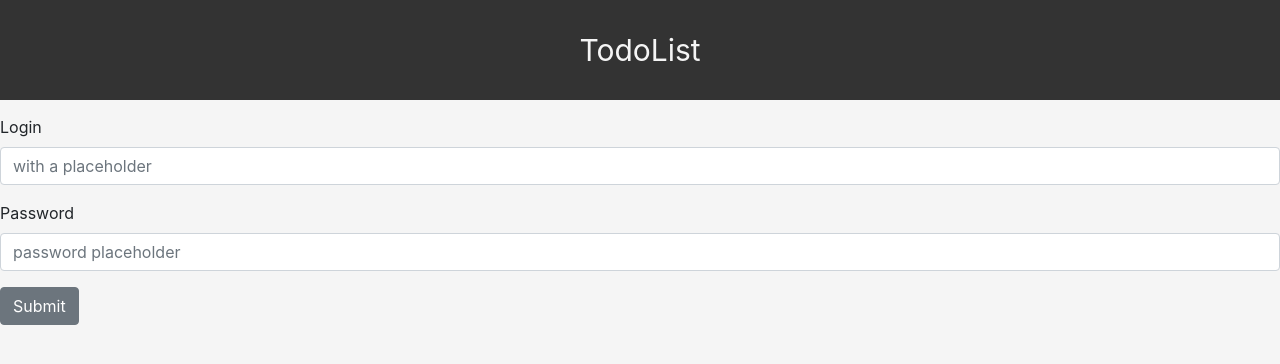
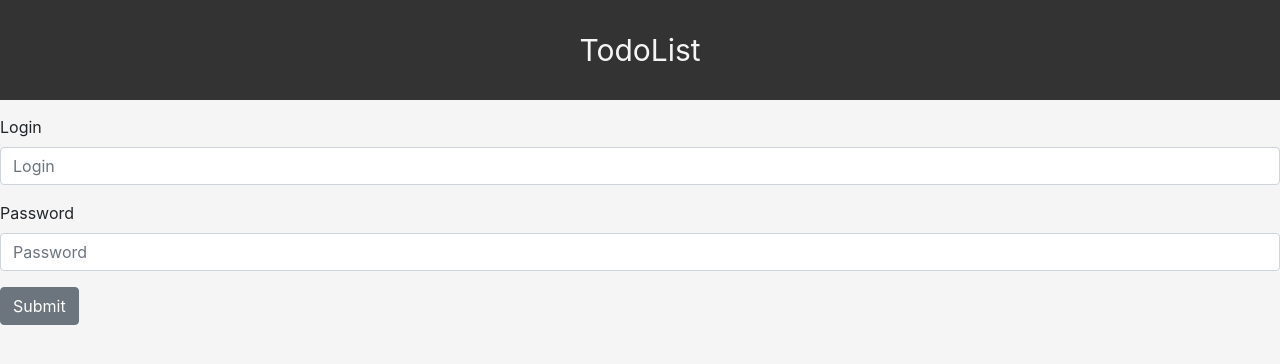
Before and after one commit to fwelpe/todolist, a React (Create React App) app: page / in a window 1280 px wide. Shown: the top 364 px of the page. Built offline with nearby package versions, Linux system fonts and the light colour scheme.

Commit message:
auth almost added // working

```diff
--- a/src/App.js
+++ b/src/App.js
@@ -1,30 +1,26 @@
-import React from 'react';
+import React, { useState } from 'react';
 import App from './App_authorized';
-import { Button, Form, FormGroup, Label, Input } from 'reactstrap';
 import Header from './Header.js';
+import Login from './Login';
 
 import "react-datepicker/dist/react-datepicker.css";
 import './css/bootstrap.css';
 
 export default () => {
+	const [token, setTokenHook] = useState(localStorage.getItem('token'));
+	const [authorizedStatus, setAuthorized] = useState(200);
 
+	const setToken = (tkn) => {
+		localStorage.setItem('token', tkn);
+		setTokenHook(tkn);
+	}
 
 	return (
 		<div>
 			<Header />
-			<div id="login">
-				<Form>
-					<FormGroup>
-						<Label for="exampleEmail">Login</Label>
-						<Input type="email" name="email" id="exampleEmail" placeholder="with a placeholder" />
-					</FormGroup>
-					<FormGroup>
-						<Label for="examplePassword">Password</Label>
-						<Input type="password" name="password" id="examplePassword" placeholder="password placeholder" />
-					</FormGroup>
-					<Button>Submit</Button>
-				</Form>
-			</div>
+			{(authorizedStatus === 200 && token) ?
+				<App token={token} setAuthorized={setAuthorized} /> :
+				<Login setToken={setToken} setAuthorized={setAuthorized} />}
 		</div>
 	)
 }
--- a/src/App_authorized.js
+++ b/src/App_authorized.js
@@ -5,14 +5,13 @@ import { faCalendarAlt, faList } from '@fortawesome/free-solid-svg-icons';
 
 import "react-datepicker/dist/react-datepicker.css";
 import './css/bootstrap.css';
-import Header from './Header.js';
 import Todo from './Todo.js'
 import Calendar from './Calendar';
 
-const App = () => {
-	const [mainView, setMainView] = useState(<Todo />);
+const App = (props) => {
+	const [mainView, setMainView] = useState(<Todo {...props} />);
 
-	const setTodo = () => setMainView(<Todo />);
+	const setTodo = () => setMainView(<Todo {...props} />);
 
 	const setCalendar = () => setMainView(
 		<Calendar setMainView={setMainView} />
@@ -20,7 +19,6 @@ const App = () => {
 
 	return (
 		<div>
-			<Header />
 			<div className="mainBtns">
 				<Button onClick={setTodo}><FontAwesomeIcon icon={faList} /></Button>
 				<Button onClick={setCalendar}><FontAwesomeIcon icon={faCalendarAlt} /></Button>
--- /dev/null
+++ b/src/Login.js
@@ -0,0 +1,60 @@
+import React, { useState } from 'react';
+import { Button, Form, FormGroup, Label, Input } from 'reactstrap';
+
+export default (props) => {
+	const [user, setUser] = useState('');
+	const handleChangeUser = (event) => setUser(event.target.value)
+	const [psw, setPsw] = useState('');
+	const handleChangePsw = (event) => setPsw(event.target.value)
+	const [invalidInput, setInvalidInput] = useState(false);
+	const [btnClr, setBtnClr] = useState('secondary')
+
+	const sbmt = (event) => {
+		event.preventDefault();
+		fetch('http://localhost:3001/login', {
+			headers: {
+				"Content-Type": "application/json"
+			},
+			method: "POST",
+			body: JSON.stringify({ username: user, password: psw })
+		})
+		.then((r) => {
+			props.setAuthorized(r.status);
+			if (r.status === 200)
+				return r.text();
+			else {
+				setInvalidInput(true);
+				setBtnClr('danger');
+				setTimeout(() => {
+					setInvalidInput(false);
+					setBtnClr('secondary');
+				}, 700)
+			}
+		})
+		.then((r) => {
+			if (r) {
+				// console.log(r);
+				props.setToken(r);
+			}
+		})
+		.catch((err) => {console.error(err)})
+	}
+
+	return (
+		<div id="login">
+			<Form onSubmit={sbmt}>
+				<FormGroup>
+					<Label for="login">Login</Label>
+					<Input invalid={invalidInput} type="text" id="login" placeholder="Login"
+					value={user} onChange={handleChangeUser} required />
+				</FormGroup>
+				<FormGroup>
+					<Label for="psw">Password</Label>
+					<Input invalid={invalidInput} type="password" id="psw" placeholder="Password"
+					value={psw} onChange={handleChangePsw} required />
+				</FormGroup>
+				<Button color={btnClr}>Submit</Button>
+			</Form>
+		</div>
+	)
+}
--- a/src/Todo.js
+++ b/src/Todo.js
@@ -22,19 +22,30 @@ export default (props) => {
 	const [todoObj, setTodoObjHook] = useState({});
 
 	useEffect(() => {
-		fetch('http://localhost:3001').then((r) => r.json()).then((r) => {
+		fetch('http://localhost:3001', {
+			headers: {
+				"Authorization": `Bearer ${props.token}`
+			}
+		}).then((r) => {
+			props.setAuthorized(r.status);
+			return r.json();
+		})
+		.then((r) => {
 			setTodoObjHook(r);
 		})
-	}, [])
+	}, [props])
 
 	const setTodoObj = (newObj) => {
 		fetch('http://localhost:3001/write', {
 			headers: {
+				"Authorization": `Bearer ${props.token}`,
 				"Content-Type": "application/json"
 			},
 			method: "POST",
 			body: JSON.stringify(newObj)
-		});
+		})
+		.then((r) => props.setAuthorized(r.status))
+
 		setTodoObjHook(newObj);
 	}
 
```
